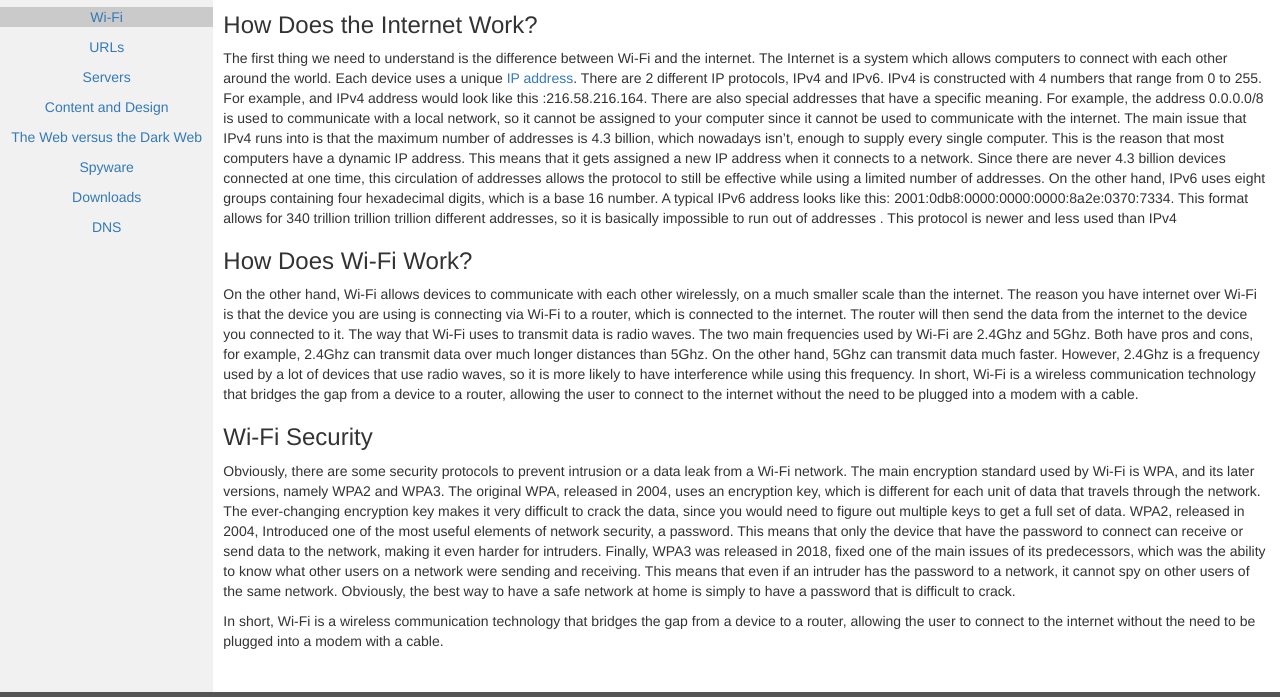
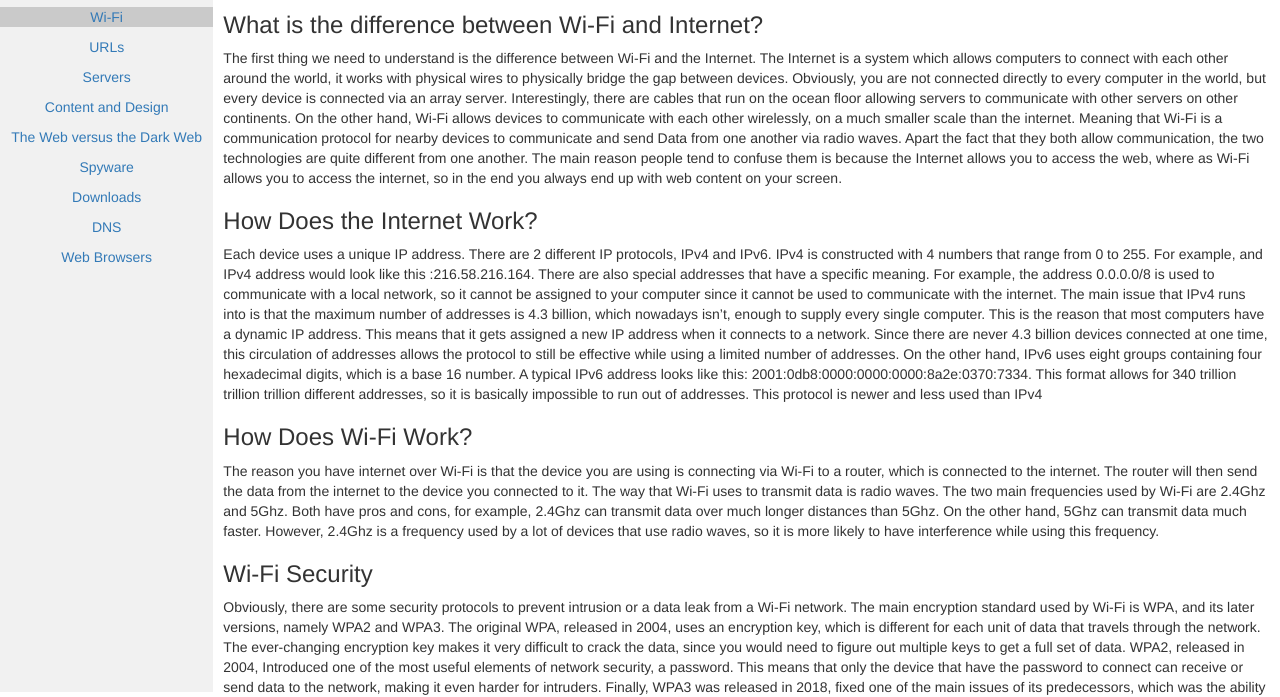
Before and after one commit to AnthonyCouturier605/ENGLISH-Z3-LearningMoreAboutTheWeb, a plain HTML site: page WI-FI.html in a window 1280 px wide. Shown: the part 120-817 px from the top of the page. Drawn offline with nearby package versions, Linux system fonts and the light colour scheme.

Commit message:
Web browsers + various fixes

```diff
--- a/WI-FI.html
+++ b/WI-FI.html
@@ -45,35 +45,45 @@
       <p><a href="spyware.html">Spyware</a></p>
       <p><a href="downloads.html">Downloads</a></p>
       <p><a href="dns.html">DNS</a></p>
+      <p><a href="Web Browsers.html">Web Browsers</a></p>
     </div>
     <div class="col-sm-10 no-padding no-margin">
         <div class="text-left" style="margin-left: 10px; margin-right:10px;">
             <h1>Wi-Fi</h1>
+
+            <h3>What is the difference between Wi-Fi and Internet?</h3>
+            <p>
+              The first thing we need to understand is the difference between Wi-Fi and the Internet.  The Internet is a system which allows
+              computers to connect with each other around the world, it works with physical wires to physically bridge the gap between devices.
+              Obviously, you are not connected directly to every computer in the world, but every device is connected via an array server.
+              Interestingly, there are cables that run on the ocean floor allowing servers to communicate with other servers on other continents.
+              On the other hand, Wi-Fi allows devices to communicate with each other wirelessly, on a much smaller scale than the internet.
+              Meaning that Wi-Fi is a communication protocol for nearby devices to communicate and send Data from one another via radio waves.
+              Apart the fact that they both allow communication, the two technologies are quite different from one another. The main reason people
+              tend to confuse them is because the Internet allows you to access the web, where as Wi-Fi allows you to access the internet, so
+              in the end you always end up with web content on your screen.
+            </p>
+
             <h3>How Does the Internet Work?</h3>
             <p>
-                The first thing we need to understand is the difference between Wi-Fi and the internet.  The Internet is a system which
-                allows computers to connect with each other around the world. Each device uses a unique <a href="glossary.html#glos-ip">IP address</a>. There are 2 different
-                IP protocols, IPv4 and IPv6. IPv4 is constructed with 4 numbers that range from 0 to 255. For example, and IPv4 address
-                 would look like this :216.58.216.164. There are also special addresses that have a specific meaning. For example, the
-                 address 0.0.0.0/8 is used to communicate with a local network, so it cannot be assigned to your computer since it cannot be
-                 used to communicate with the internet. The main issue that IPv4 runs into is that the maximum number of addresses is 4.3
-                 billion, which nowadays isn’t, enough to supply every single computer. This is the reason that most computers have a dynamic
-                  IP address. This means that it gets assigned a new IP address when it connects to a network. Since there are never 4.3 billion
-                   devices connected at one time, this circulation of addresses allows the protocol to still be effective while using a limited
-                   number of addresses. On the other hand, IPv6 uses eight groups containing four hexadecimal digits, which is a base 16 number.
-                   A typical IPv6 address looks like this: 2001:0db8:0000:0000:0000:8a2e:0370:7334. This format allows for 340 trillion trillion
-                   trillion different addresses, so it is basically impossible to run out of addresses . This protocol is newer and less used than IPv4
+              Each device uses a unique IP address. There are 2 different IP protocols, IPv4 and IPv6. IPv4 is constructed with 4 numbers that
+              range from 0 to 255. For example, and IPv4 address would look like this :216.58.216.164. There are also special addresses that have a
+              specific meaning. For example, the address 0.0.0.0/8 is used to communicate with a local network, so it cannot be assigned to your
+              computer since it cannot be used to communicate with the internet. The main issue that IPv4 runs into is that the maximum number of
+              addresses is 4.3 billion, which nowadays isn’t, enough to supply every single computer. This is the reason that most computers have a
+              dynamic IP address. This means that it gets assigned a new IP address when it connects to a network. Since there are never 4.3 billion
+              devices connected at one time, this circulation of addresses allows the protocol to still be effective while using a limited number
+              of addresses. On the other hand, IPv6 uses eight groups containing four hexadecimal digits, which is a base 16 number. A typical IPv6
+              address looks like this: 2001:0db8:0000:0000:0000:8a2e:0370:7334. This format allows for 340 trillion trillion trillion different
+              addresses, so it is basically impossible to run out of addresses. This protocol is newer and less used than IPv4
             </p>
             <h3>How Does Wi-Fi Work?</h3>
             <p>
-                On the other hand, Wi-Fi allows devices to communicate with each other wirelessly, on a much smaller scale than the internet.
-                The reason you have internet over Wi-Fi is that the device you are using is connecting via Wi-Fi to a router, which is connected
-                to the internet. The router will then send the data from the internet to the device you connected to it. The way that Wi-Fi
-                uses to transmit data is radio waves. The two main frequencies used by Wi-Fi are 2.4Ghz and 5Ghz. Both have pros and cons, for
-                example, 2.4Ghz can transmit data over much longer distances than 5Ghz. On the other hand, 5Ghz can transmit data much faster. However,
-                2.4Ghz is a frequency used by a lot of devices that use radio waves, so it is more likely to have interference while using this frequency.
-                In short, Wi-Fi is a wireless communication technology that bridges the gap from a device to a router, allowing the user to connect to
-                the internet without the need to be plugged into a modem with a cable.
+              The reason you have internet over Wi-Fi is that the device you are using is connecting via Wi-Fi to a router, which is connected to
+              the internet. The router will then send the data from the internet to the device you connected to it. The way that Wi-Fi uses to
+              transmit data is radio waves. The two main frequencies used by Wi-Fi are 2.4Ghz and 5Ghz. Both have pros and cons, for example, 2.4Ghz
+              can transmit data over much longer distances than 5Ghz. On the other hand, 5Ghz can transmit data much faster. However, 2.4Ghz is a
+              frequency used by a lot of devices that use radio waves, so it is more likely to have interference while using this frequency.
             </p>
             <h3>Wi-Fi Security</h3>
             <p>
@@ -88,10 +98,10 @@
                 at home is simply to have a password that is difficult to crack.
             </p>
             <p>
-                In short, Wi-Fi is a wireless communication technology that bridges the gap from a device to a router, allowing the user to connect to
-                the internet without the need to be plugged into a modem with a cable.
+              In short, Wi-Fi is a wireless communication technology that bridges the gap from a device to a router, allowing the user to connect to the
+              internet without the need to be plugged into a modem with a cable, and the Internet is what allows you to access the web.
             </p>
-             </div>
+        </div>
     </div>
   </div>
 </div>
```
Also changed, not shown: Password.html (+1 -0 lines), Servers.html (+19 -3 lines), The Web vs The Dark Web.html (+1 -0 lines), Web Browsers.html (added, +85 -0 lines), cookies.html (+1 -0 lines), dns.html (+1 -0 lines), downloads.html (+1 -0 lines), html-css.html (+1 -0 lines), spyware.html (+1 -0 lines), subjects.html (+1 -0 lines), urls.html (+1 -0 lines).
